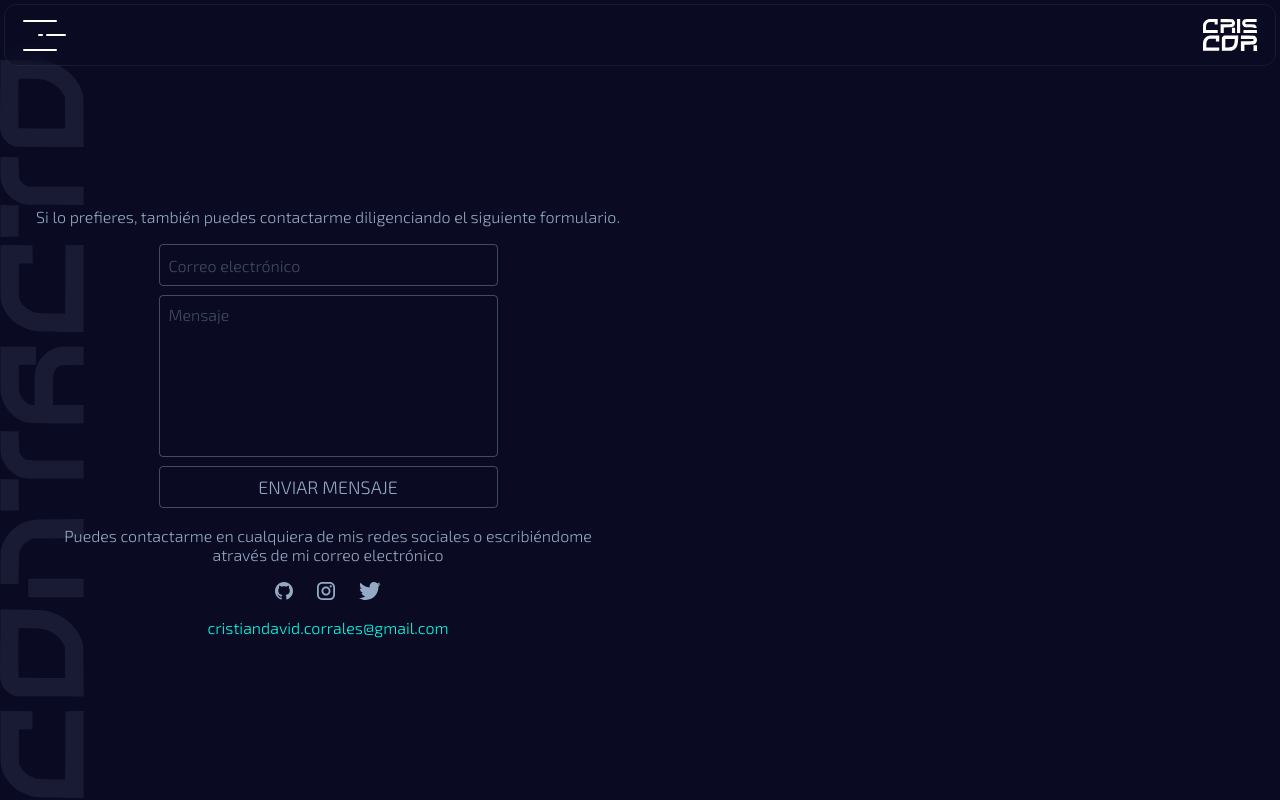
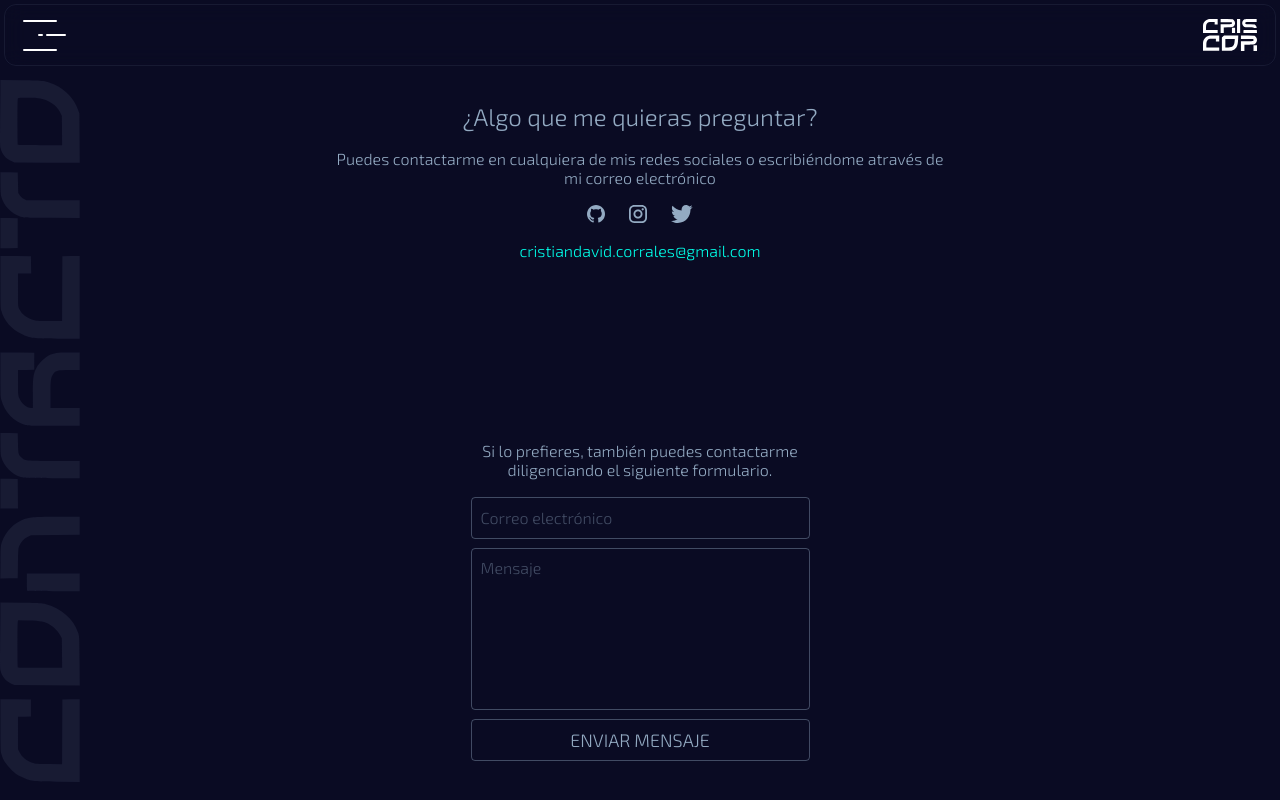
Before and after one commit to CrisdCor/cristian-corrales-portfolio, a React (Vite) app: page /contact in a window 1280 px wide. Built offline with nearby package versions, Linux system fonts and the light colour scheme.

Commit message:
Se inicia upgrade en maquetado del contact section

```diff
--- a/src/Components/ContactTopSection/index.jsx
+++ b/src/Components/ContactTopSection/index.jsx
@@ -5,6 +5,9 @@ import "./styles.css";
 const ContactTopSection = () => {
   return (
     <section className="contact__social-networks">
+      <h2 className="text-lg text-regular text-center">
+        ¿Algo que me quieras preguntar?
+      </h2>
       <p className="contact__social-networks--text text-m text-center">
         Puedes contactarme en cualquiera de mis redes sociales o escribiéndome
         através de mi correo electrónico
--- a/src/Components/ContactTopSection/styles.css
+++ b/src/Components/ContactTopSection/styles.css
@@ -4,10 +4,10 @@
   position: relative;
   width: 100%;
   max-width: 62rem;
-  padding: 1.8rem;
+
   display: flex;
   flex-direction: column;
-  justify-content: center;
+  justify-content: flex-start;
   gap: 1.8rem;
   flex-basis: 33.9rem;
   flex-grow: 2;
--- a/src/Containers/FormContact/styles.css
+++ b/src/Containers/FormContact/styles.css
@@ -1,13 +1,13 @@
-@import url("../../Pages/App/Vars.css");
+/* @import url("../../Pages/App/Vars.css"); */
 
 .form-contact {
   width: 100%;
+  max-width: 34rem;
   margin: 0 auto;
+  justify-self: flex-end;
   display: flex;
   flex-direction: column;
   gap: 1.8rem;
-  flex-basis: 33.9rem;
-  flex-grow: 1;
 }
 
 .form-contact__form {
--- a/src/Context/ProjectContext.jsx
+++ b/src/Context/ProjectContext.jsx
@@ -1,6 +1,6 @@
 import React from "react";
 import { createContext, useContext, useState } from "react";
-import ImageFocalStudio from "../assets/Images/TodoListImage.jpeg";
+import ImageTodoList from "../assets/Images/TodoListImage.png";
 import PlayerMockupImage from "../assets/Images/PlayerMockupImage.jpeg";
 
 export const ProjectContext = createContext();
@@ -15,7 +15,7 @@ export const ProjectProvider = ({ children }) => {
       year: 2023,
       repository: "https://github.com/CrisdCor/curso-react-intro.git",
       url: "https://crisdcor.github.io/curso-react-intro/",
-      image: ImageFocalStudio,
+      image: ImageTodoList,
     },
     {
       name: "Diseño de Reproductor",
--- a/src/Pages/App/global.css
+++ b/src/Pages/App/global.css
@@ -14,7 +14,6 @@ html {
 
 body {
   background: var(--dark-blue);
-  overflow: hidden;
 }
 
 ul {
@@ -83,12 +82,26 @@ h2 {
   width: 100%;
   height: 0.1rem;
   border-radius: 0.6rem;
-  background: var(--cyan);
+  /* background: var(--cyan); */
+  background: linear-gradient(
+    31deg,
+    rgba(248, 247, 8, 1) 0%,
+    rgba(221, 255, 21, 1) 8%,
+    rgba(79, 247, 147, 1) 29%,
+    rgba(0, 255, 233, 1) 100%
+  );
 }
 
 .line-decoration--circle {
   width: 0.5rem;
   height: 0.5rem;
   border-radius: 50%;
-  background: var(--cyan);
+  /* background: var(--cyan); */
+  background: linear-gradient(
+    31deg,
+    rgba(248, 247, 8, 1) 0%,
+    rgba(221, 255, 21, 1) 8%,
+    rgba(79, 247, 147, 1) 29%,
+    rgba(0, 255, 233, 1) 100%
+  );
 }
--- a/src/Pages/contact/index.jsx
+++ b/src/Pages/contact/index.jsx
@@ -10,8 +10,8 @@ function Contact() {
       <main className="contact">
         <img className="contact--image" src={BgImageContact} alt="Contacto" />
         <div className="contact-wrap">
+          <ContactTopSection />
           <FormContact />
-          <ContactTopSection />
         </div>
       </main>
     </Layout>
--- a/src/Pages/contact/styles.css
+++ b/src/Pages/contact/styles.css
@@ -2,18 +2,24 @@
   position: relative;
   width: 100%;
   max-width: 128rem;
-  height: 100vh;
+  min-height: 100vh;
   margin: 0 auto;
   padding: 8rem 1.8rem 1.8rem;
   display: flex;
+  flex-direction: column;
   align-items: center;
-  flex-wrap: wrap;
+  justify-content: center;
 }
 
 .contact--image {
   position: absolute;
-  top: 6rem;
   left: 0;
-  height: calc(100vh - 6.2rem);
-  /* width: 6rem; */
+  height: calc(100vh - 9.8rem);
 }
+
+.contact-wrap {
+  width: 100%;
+  display: flex;
+  flex-direction: column;
+  align-items: center;
+}
```
Also changed, not shown: src/assets/Images/TodoListImage.png (added).
